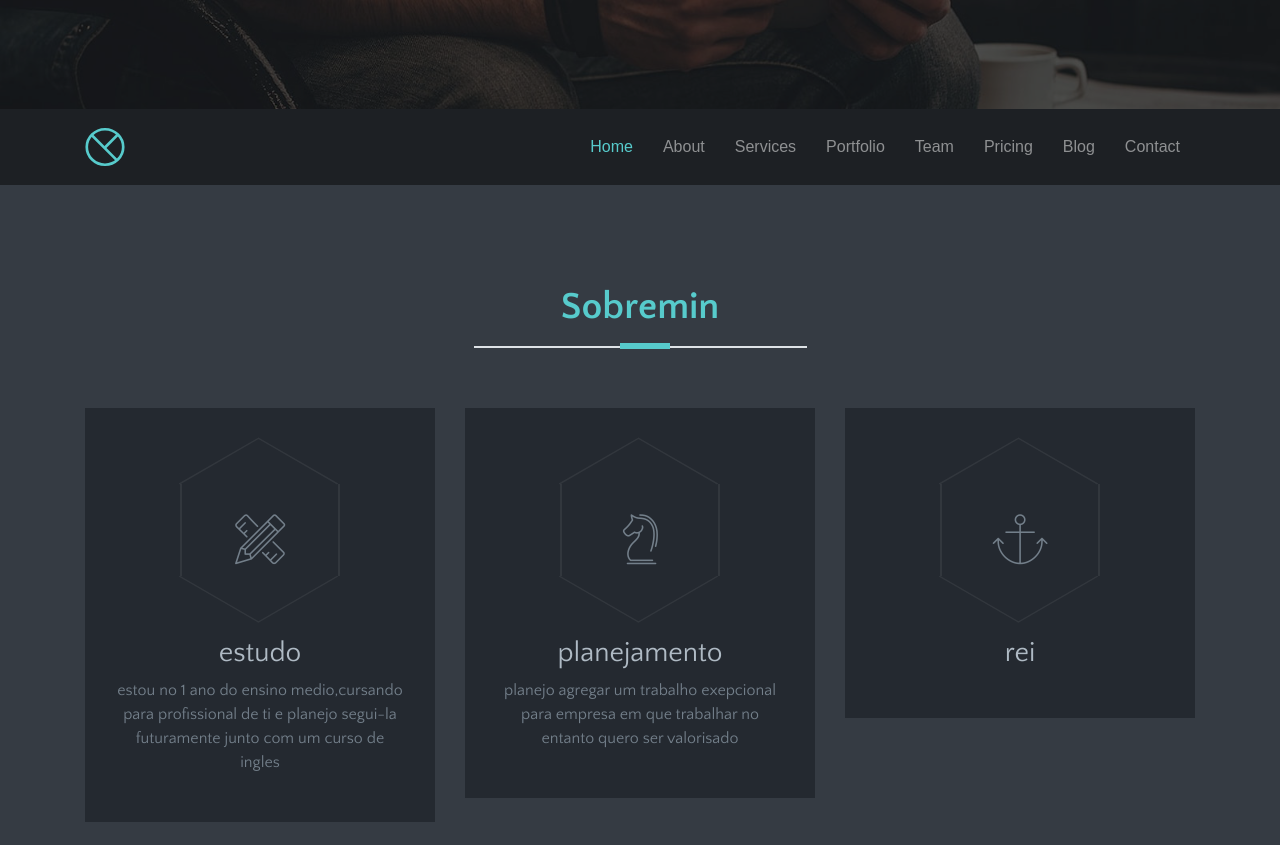
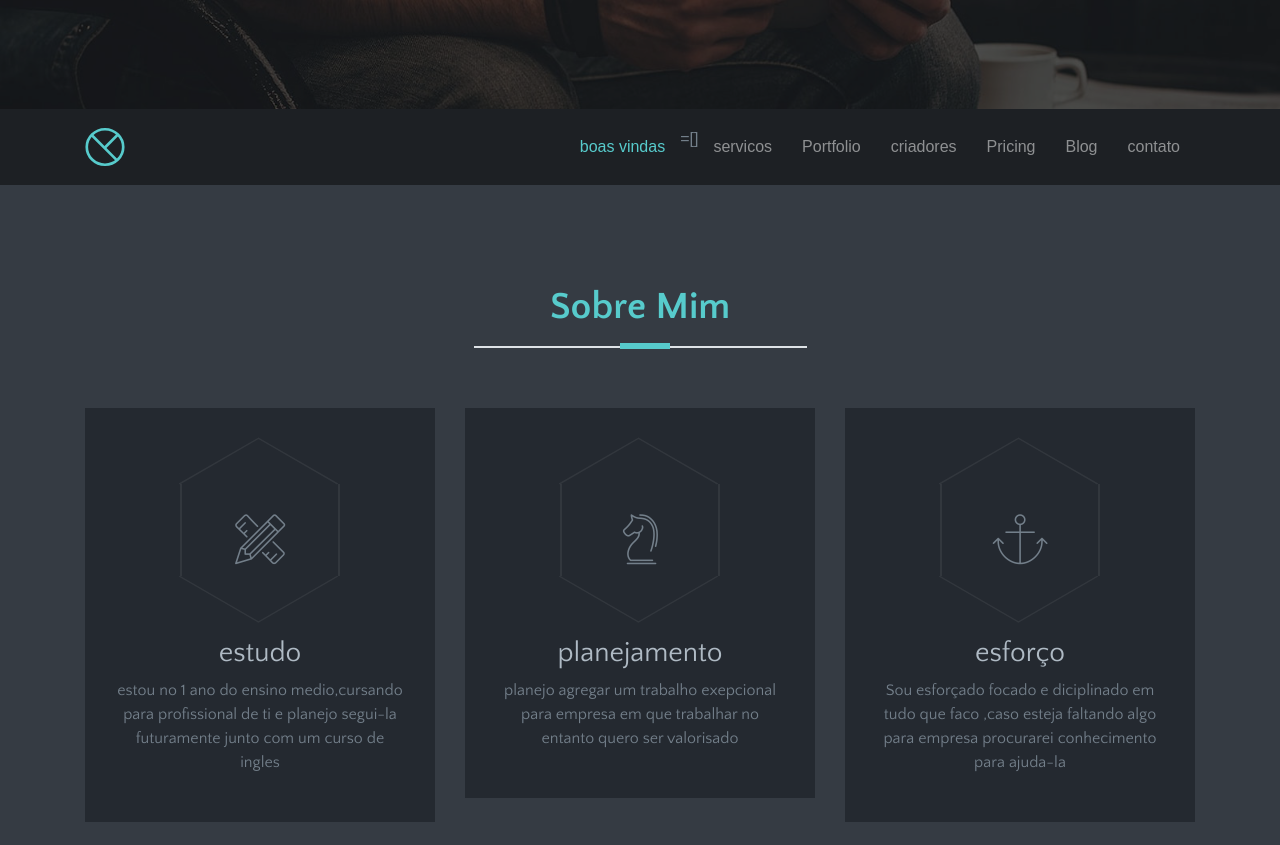
Before and after one commit to projesilvestrini/curriculo, a plain HTML site: page index.html in a window 1280 px wide. Shown: the part 691-1536 px from the top of the page. Drawn offline with Linux system fonts and the light colour scheme; some packages are replaced by stand-ins of ours; files whose address does not match are found by name; a web font is replaced by a local one.

Commit message:
Add files via upload

```diff
--- a/index.html
+++ b/index.html
@@ -119,19 +119,18 @@ Sticky Navigation
       <div class="collapse navbar-collapse" id="navbar01">
         <ul class="navbar-nav navigation-menu ml-auto">
           <li class="nav-item">
-            <a class="nav-link" href="#home">Home</a>
+            <a class="nav-link" href="#home">boas vindas</a>
+          </li>
+      =[]
           </li>
           <li class="nav-item">
-            <a class="nav-link" href="#about">About</a>
-          </li>
-          <li class="nav-item">
-            <a class="nav-link" href="#services">Services</a>
+            <a class="nav-link" href="#services">servicos </a>
           </li>
           <li class="nav-item">
             <a class="nav-link" href="#portfolio">Portfolio</a>
           </li>
           <li class="nav-item">
-            <a class="nav-link" href="#our-team">Team</a>
+            <a class="nav-link" href="#our-team">criadores</a>
           </li>
           <li class="nav-item">
             <a class="nav-link" href="#pricing">Pricing</a>
@@ -140,7 +139,7 @@ Sticky Navigation
             <a class="nav-link" href="#blog">Blog</a>
           </li>
           <li class="nav-item">
-            <a class="nav-link" href="#contact-us">Contact</a>
+            <a class="nav-link" href="#contact-us">contato</a>
           </li>
         </ul>
       </div>
@@ -162,7 +161,7 @@ End Sticky Navigation
 			<div class="col-12">
 				<!-- section title -->
 				<div class="title text-center wow fadeIn" data-wow-duration="1500ms">
-					<h2> <span class="color">sobremin</span> </h2>
+					<h2> <span class="color">sobre mim</span> </h2>
 					<div class="border"></div>
 				</div>
 				<!-- /section title -->
@@ -206,8 +205,8 @@ End Sticky Navigation
 					</div>
 					<!-- Express About Yourself -->
 					<div class="content text-center">
-						<h3>rei</h3>
-						<p></p>
+						<h3>esforço</h3>
+						<p>Sou esforçado focado e diciplinado em tudo que faco ,caso esteja faltando algo para empresa procurarei conhecimento para ajuda-la</p>
 					</div>
 				</div>
 			</div>
@@ -311,7 +310,7 @@ Start Call To Action
 						<i class="tf-ion-laptop"></i>
 					</div>
 					<h3>criador</h3>
-					<p>serei um criador de sites exepcional e darei dando valor e respeito para o cliente </p>
+					<p>serei um criador de sites exepcional e darei  valor e respeito para o cliente </p>
 				</div>
 			</article>
 			<!-- End Single Service Item -->
```
